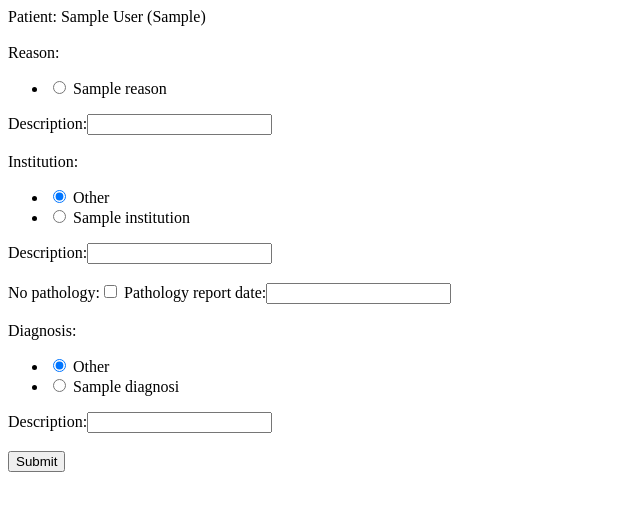
After one commit to dsurrao/canreg, a Django app: page /stage_cancer/1/ in a window 1280 px wide. The commit adds this page. Shown: the top 511 px of the page, without its empty margins (0-640 px from the left). Run offline with Django 3.2, Linux system fonts and the light colour scheme; tables that the repository leaves empty hold one stand-in row (values such as "Sample post"); some libraries are stand-ins or nearby versions.

Commit message:
DST Workup form

```diff
--- /dev/null
+++ b/canreg/forms.py
@@ -0,0 +1,78 @@
+from django.forms import ModelForm, modelformset_factory, RadioSelect,\
+CheckboxSelectMultiple, CheckboxInput, Textarea
+
+
+from .models import Patient, PreliminaryQuestions,\
+Reason, Institution, ImagingStudy, Diagnosis, Receptor, \
+DSTWorkup, DSTWorkupReason, DSTWorkupInstitution, DSTWorkupDiagnosis
+
+# model forms
+class PreliminaryQuestionsForm(ModelForm):
+    class Meta:
+        model = PreliminaryQuestions
+        fields = ['confirmed_diagnosis', 'history_suggests_cancer',
+        'widely_metastatic_cancer', 'diagnosable_at_location',
+        'treatable_at_location']
+
+class ReasonForm(ModelForm):
+    class Meta:
+        model = Reason
+        fields = '__all__'
+
+class DiagnosisForm(ModelForm):
+    class Meta:
+        model = Diagnosis
+        fields = '__all__'
+
+class InstitutionForm(ModelForm):
+    class Meta:
+        model = Institution
+        fields = '__all__'
+
+class DSTWorkupForm(ModelForm):
+    class Meta:
+        model = DSTWorkup
+        fields = ['no_pathology', 'pathology_report_date']
+
+class DSTWorkupReasonForm(ModelForm):
+    class Meta:
+        model = DSTWorkupReason
+        fields = ['reason', 'description']
+        widgets = {
+            'reason': RadioSelect
+        }
+    def __init__(self, *args, **kwargs):
+        super(DSTWorkupReasonForm, self).__init__(*args, **kwargs)
+        self.fields['reason'].empty_label = None
+
+class DSTWorkupInstitutionForm(ModelForm):
+    class Meta:
+        model = DSTWorkupInstitution
+        fields = ['institution', 'description']
+        widgets = {
+            'institution': RadioSelect
+        }
+    def __init__(self, *args, **kwargs):
+        super(DSTWorkupInstitutionForm, self).__init__(*args, **kwargs)
+        self.fields['institution'].empty_label = 'Other'
+
+class DSTWorkupDiagnosisForm(ModelForm):
+    class Meta:
+        model = DSTWorkupDiagnosis
+        fields = ['diagnosis', 'description']
+        widgets = {
+            'diagnosis': RadioSelect
+        }
+    def __init__(self, *args, **kwargs):
+        super(DSTWorkupDiagnosisForm, self).__init__(*args, **kwargs)
+        self.fields['diagnosis'].empty_label = 'Other'
+
+class ReceptorForm(ModelForm):
+    class Meta:
+        model = Receptor
+        fields = '__all__'
+
+class ImagingForm(ModelForm):
+    class Meta:
+        model = ImagingStudy
+        fields = '__all__'
--- /dev/null
+++ b/canreg/templates/canreg/curative.html
@@ -0,0 +1 @@
+Start curative treatment!
--- /dev/null
+++ b/canreg/templates/canreg/palliative.html
@@ -0,0 +1 @@
+Start palliative treatment!
--- a/canreg/templates/canreg/prelim_qns.html
+++ b/canreg/templates/canreg/prelim_qns.html
@@ -4,7 +4,11 @@
   ({{ patient.mrn }})
   <br/><br/>
 
-  {{ form }}
+  {% for field in form %}
+    {{ field.label_tag }} {{ field }}
+  </br>
+  {% endfor %}
+
   <br/><br/>
   <input type="submit" value="Submit" />
 </form>
--- /dev/null
+++ b/canreg/templates/canreg/stage_cancer.html
@@ -0,0 +1,20 @@
+<script src="https://ajax.googleapis.com/ajax/libs/jquery/2.1.1/jquery.min.js"></script>
+
+<form action="/stage_cancer/{{ patient.id }}/" method="POST">
+  {% csrf_token %}
+  Patient: {{ patient.first_name }} {{ patient.last_name }}
+  ({{ patient.mrn }})
+  <br/><br/>
+
+  {{ dst_workup_reason_form }}
+  <br/><br/>
+  {{ dst_workup_institution_form }}
+  <br/><br/>
+  {{ dst_workup_form }}
+  <br/><br/>
+  {{ dst_workup_diagnosis_form }}
+  <br/><br/>
+
+  <input type="submit" value="Submit" />
+
+</form>
--- a/canreg/urls.py
+++ b/canreg/urls.py
@@ -22,5 +22,11 @@ urlpatterns = [
     url(r'^admin/', admin.site.urls),
     url(r'^patients/$', views.IndexView.as_view()),
     url(r'^patients/(?P<pk>[0-9]+)/$', views.DetailView.as_view()),
-    url(r'^prelim_qns/(?P<patient_id>[0-9]+)/$', views.prelim_qns)
+    url(r'^prelim_qns/(?P<patient_id>[0-9]+)/$', views.prelim_qns),
+    url(r'^stage_cancer/(?P<patient_id>[0-9]+)/$', views.stage_cancer, name='stage_cancer'),
+    url(r'^receptors/(?P<patient_id>[0-9]+)/$', views.receptors),
+    url(r'^imaging_studies/(?P<patient_id>[0-9]+)/$', views.imaging_studies),
+    url(r'^curative/(?P<patient_id>[0-9]+)/$', views.curative),
+    url(r'^palliative/(?P<patient_id>[0-9]+)/$', views.palliative),
+
 ]
--- a/canreg/views.py
+++ b/canreg/views.py
@@ -3,9 +3,21 @@ from django.http import HttpResponse
 from django.views import generic
 from datetime import date
 
-from .models import Patient, PreliminaryQuestions, PreliminaryQuestionsForm
-from .new_patient_workflow import NewPatientWorkflow
-from .new_patient_workflow_view_map import NewPatientWorkflowViewMap
+import datetime
+from django import forms
+from django.forms import ModelForm, modelformset_factory, RadioSelect,\
+CheckboxSelectMultiple, CheckboxInput, Textarea
+
+
+from .models import Patient, PreliminaryQuestions,\
+Reason, Institution, ImagingStudy, Diagnosis, Receptor, \
+DSTWorkup, DSTWorkupReason, DSTWorkupDiagnosis, DSTWorkupInstitution
+
+from .forms import PreliminaryQuestionsForm, DSTWorkupForm, \
+DSTWorkupReasonForm, DSTWorkupInstitutionForm, DSTWorkupDiagnosisForm, \
+ReceptorForm, ImagingForm, ReasonForm, DiagnosisForm, InstitutionForm
+from .new_patient_workflow import NewPatientState
+from .new_patient_workflow_ui import NewPatientWorkflowUI
 
 class IndexView(generic.ListView):
     template_name = 'canreg/index.html'
@@ -23,18 +35,21 @@ class PrelimQnsDetailView(generic.DetailView):
     form = PreliminaryQuestionsForm()
     template_name = 'canreg/prelim_qns.html'
 
+
 def prelim_qns(request, patient_id):
     patient = Patient.objects.get(id=patient_id)
-    current_workflow_state = 'NewPatientState'
-    workflow = NewPatientWorkflow(patient)
     try:
         pq = PreliminaryQuestions.objects.get(patient__id=patient_id)
         if request.method == 'POST':
             # pre-populate form with existing object, and POST data
             form = PreliminaryQuestionsForm(request.POST, instance=pq)
             form.save()
-            workflow.save_workflow_state(workflow_state, True)
-            workflow_view_map.check_workflow_state(workflow)
+            state = NewPatientState.save(patient)
+
+            # change view
+            if state.is_complete:
+                return NewPatientWorkflowUI.next_view(state.next_state,
+                    patient_id)
         else:
             # pre-populate form with POST data
             form = PreliminaryQuestionsForm(instance=pq)
@@ -46,11 +61,94 @@ def prelim_qns(request, patient_id):
             pq.patient = patient
             pq.recorded_date = date.today()
             pq.save()
-            workflow.save_workflow_state(current_workflow_state, True)
-            workflow_view_map.check_workflow_state(workflow)
+            state = NewPatientState.save(patient)
+
+            # change view
+            if state.is_complete:
+                return NewPatientWorkflowUI.next_view(state.next_state,
+                    patient_id)
         else:
             # new form
             form = PreliminaryQuestionsForm()
 
     return render(request, 'canreg/prelim_qns.html',
+        {'form': form, 'patient': patient})
+
+def stage_cancer(request, patient_id):
+    patient = Patient.objects.get(id=patient_id)
+
+    if request.method == 'GET':
+        dst_workup_form = DSTWorkupForm()
+        dst_workup_reason_form = DSTWorkupReasonForm()
+        dst_workup_institution_form = DSTWorkupInstitutionForm()
+        dst_workup_diagnosis_form = DSTWorkupDiagnosisForm()
+    elif request.method == 'POST':
+        try:
+            w = DSTWorkup.objects.get(patient__id=patient_id)
+            dst_workup_form = DSTWorkupForm(request.POST, instance=w)
+            dst_workup_form.save()
+        except DSTWorkup.DoesNotExist:
+            dst_workup_form = DSTWorkupForm(request.POST)
+            w = dst_workup_form.save(commit=False)
+            w.patient = patient
+            w.save()
+
+        try:
+            wr = DSTWorkupReason.objects.get(dst_workup__id=w.id)
+            dst_workup_reason_form = DSTWorkupReasonForm(request.POST,
+            instance=wr)
+            dst_workup_reason_form.save()
+        except DSTWorkupReason.DoesNotExist:
+            dst_workup_reason_form = DSTWorkupReasonForm(request.POST)
+            wr = dst_workup_reason_form.save(commit=False)
+            wr.dst_workup = w
+            wr.save()
+
+        try:
+            wi = DSTWorkupInstitution.objects.get(dst_workup__id=w.id)
+            dst_workup_institution_form = DSTWorkupInstitutionForm(request.POST,
+            instance=wi)
+            dst_workup_institution_form.save()
+        except DSTWorkupInstitution.DoesNotExist:
+            dst_workup_institution_form = DSTWorkupInstitutionForm(request.POST)
+            wi = dst_workup_institution_form.save(commit=False)
+            wi.dst_workup = w
+            wi.save()
+
+        try:
+            wd = DSTWorkupDiagnosis.objects.get(dst_workup__id=w.id)
+            dst_workup_diagnosis_form = DSTWorkupDiagnosisForm(request.POST,
+            instance=wd)
+            dst_workup_diagnosis_form.save()
+        except DSTWorkupDiagnosis.DoesNotExist:
+            dst_workup_diagnosis_form = DSTWorkupDiagnosisForm(request.POST)
+            wd = dst_workup_diagnosis_form.save(commit=False)
+            wd.dst_workup = w
+            wd.save()
+
+    return render(request, 'canreg/stage_cancer.html',
+        {'patient': patient,
+        'dst_workup_form': dst_workup_form,
+        'dst_workup_reason_form': dst_workup_reason_form,
+        'dst_workup_institution_form': dst_workup_institution_form,
+        'dst_workup_diagnosis_form': dst_workup_diagnosis_form})
+
+def curative(request, patient_id):
+
+    return render(request, 'canreg/curative.html',
     {'form': form, 'patient': patient})
+
+def palliative(request, patient_id):
+
+    return render(request, 'canreg/palliative.html',
+    {'form': form, 'patient': patient})
+
+def receptors(request, patient_id):
+
+    return render(request, 'canreg/palliative.html',
+    {'form': form, 'patient': patient})
+
+def imaging_studies(request, patient_id):
+
+    return render(request, 'canreg/palliative.html',
+    {'form': form, 'patient': patient})
```
Also changed, not shown: canreg/admin.py (+4 -8 lines), canreg/models.py (+50 -43 lines), canreg/new_patient_workflow.py (+27 -38 lines), canreg/new_patient_workflow_ui.py (added, +19 -0 lines), canreg/new_patient_workflow_view_map.py (deleted, +0 -17 lines), canreg/migrations/0001_initial.py, canreg/migrations/0002_auto_20170726_0038.py (added), canreg/migrations/0003_auto_20170726_0039.py (added), canreg/migrations/0004_auto_20170726_0041.py (added).
